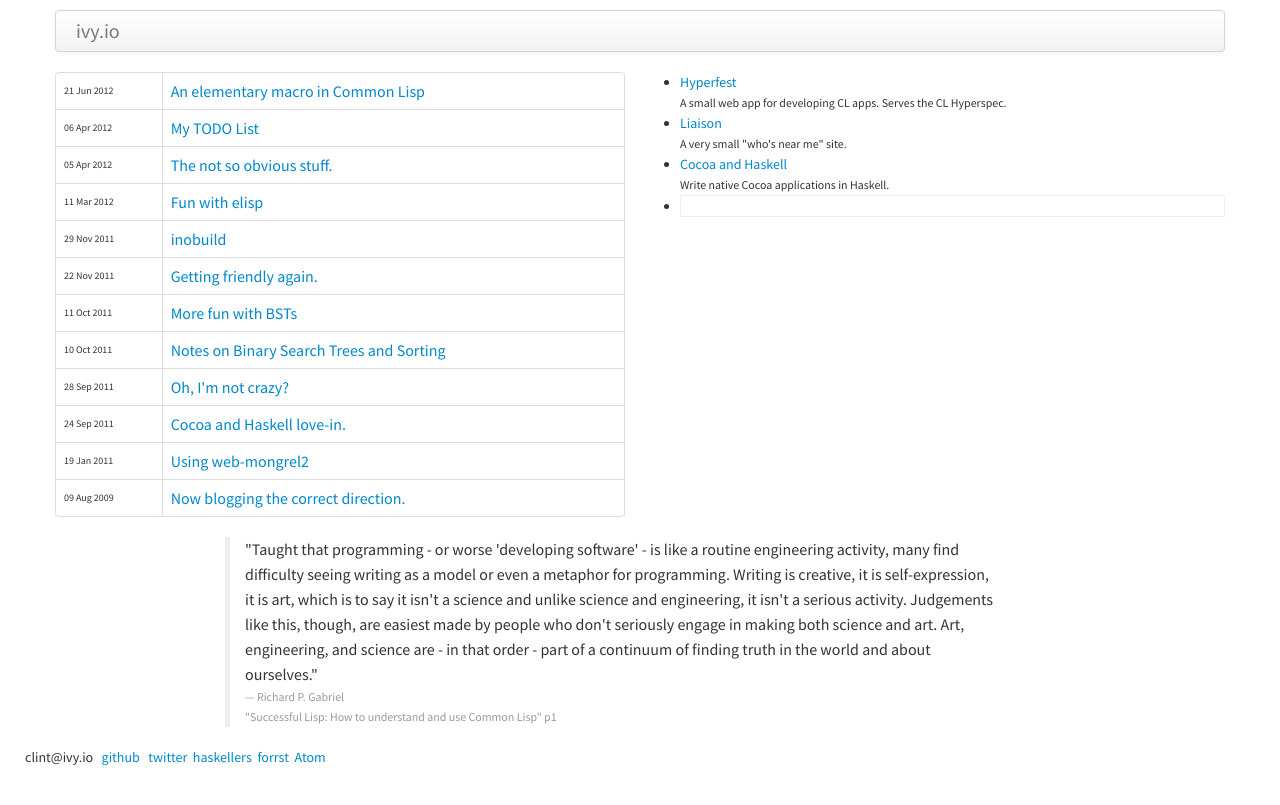
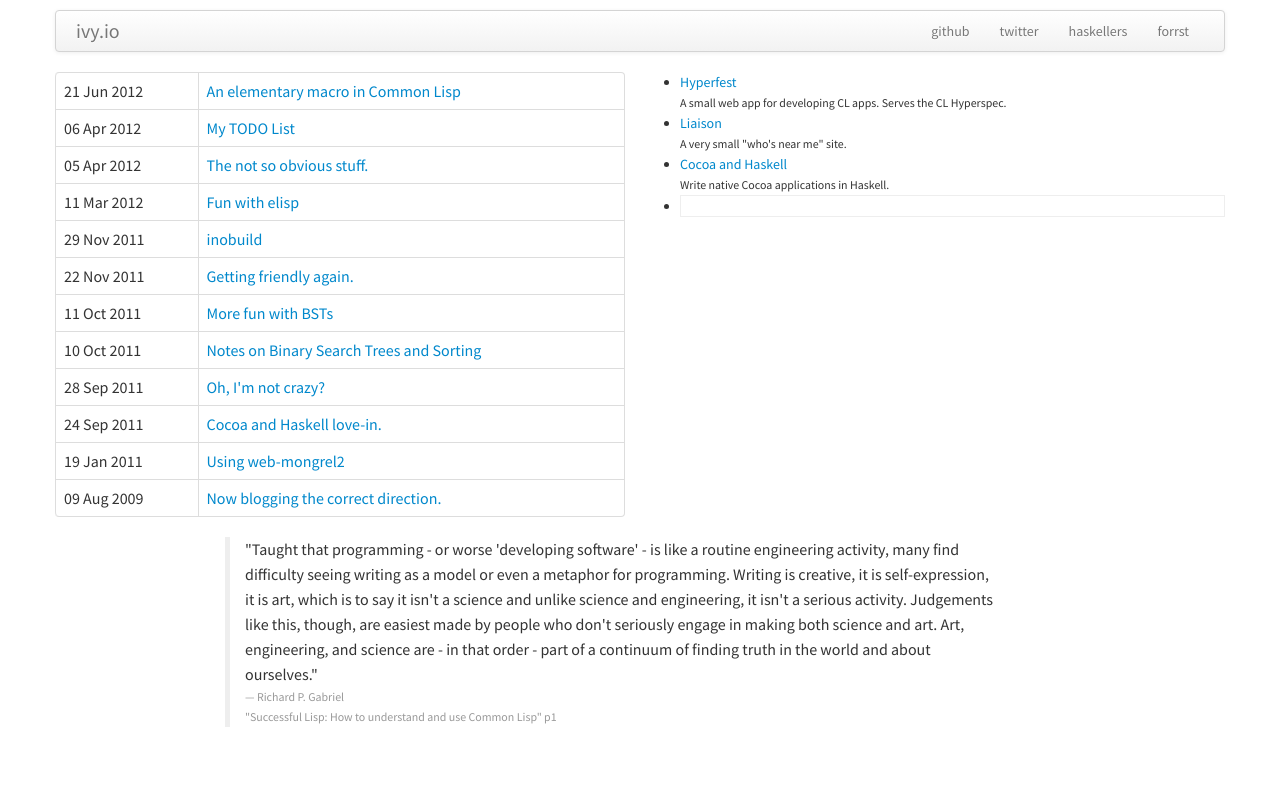
Before and after one commit to cmoore/cmoore.github.com, a Jekyll site: the page built from index.html, in a window 1280 px wide. Shown: the top 805 px of the page. Built offline with Jekyll 4.4.1, drawn with Linux system fonts in a browser that asks for light colours.

```diff
--- a/_layouts/default.html
+++ b/_layouts/default.html
@@ -23,19 +23,6 @@
 	<body>
 		<div class="container" style="margin-top:10px;">
 			{{ content }}
-      <div class="row">
-        <div class="span12">
-					<p>
-						clint@ivy.io &nbsp;
-						<a href="http://github.com/cmoore/">github</a> &nbsp;
-						<a href="http://twitter.com/hydo/">twitter</a>&nbsp;
-						<a href="http://www.haskellers.com/user/3/">haskellers</a>&nbsp;
-						<a href="http://forrst.me/hydo">forrst</a>&nbsp;
-            <a href="/atom.xml">Atom</a>&nbsp;
-          </p>
-				</div>
-      </div>
     </div>
-    <script src="http://code.jquery.com/jquery-latest.js"></script>
 	</body>
 </html>
--- a/css/ivy.css
+++ b/css/ivy.css
@@ -5,9 +5,8 @@
 
 .pdate {
     word-wrap: none;
-    font-size: 10px;
+    //font-size: 10px;
 }
-
 
 td {
     //font-size: 14px;
--- a/index.html
+++ b/index.html
@@ -7,6 +7,12 @@ title: ivy.io
   <div class="navbar-inner">
     <div class="container">
       <a class="brand" href="#">ivy.io</a>
+      <ul class="nav pull-right">
+        <li><a href="http://github.com/cmoore/">github</a></li>
+				<li><a href="http://twitter.com/hydo/">twitter</a></li>
+				<li><a href="http://www.haskellers.com/user/3/">haskellers</a></li>
+				<li><a href="http://forrst.me/hydo">forrst</a></li>
+      </ul>
     </div>
   </div>
 </div>
```
